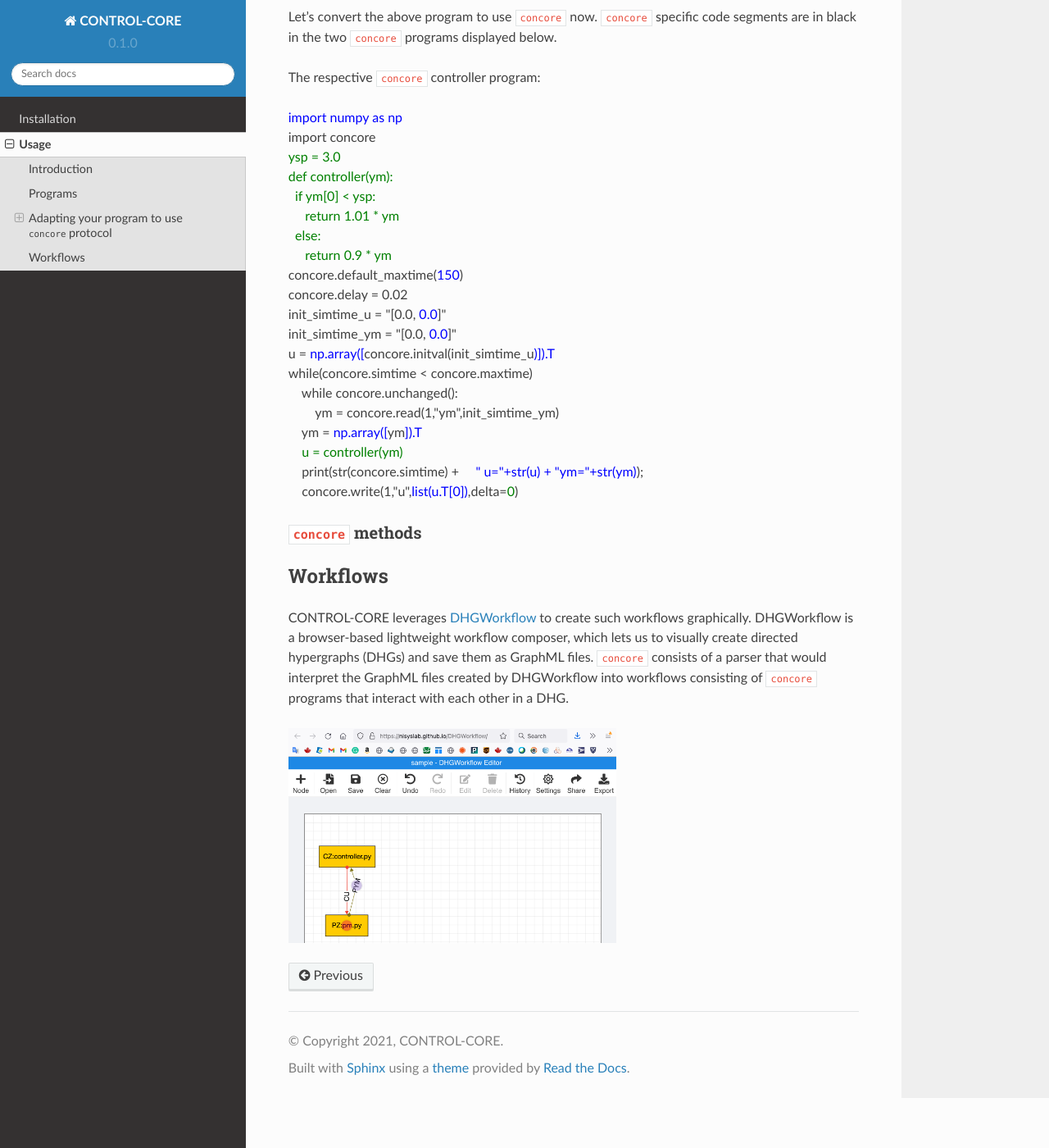
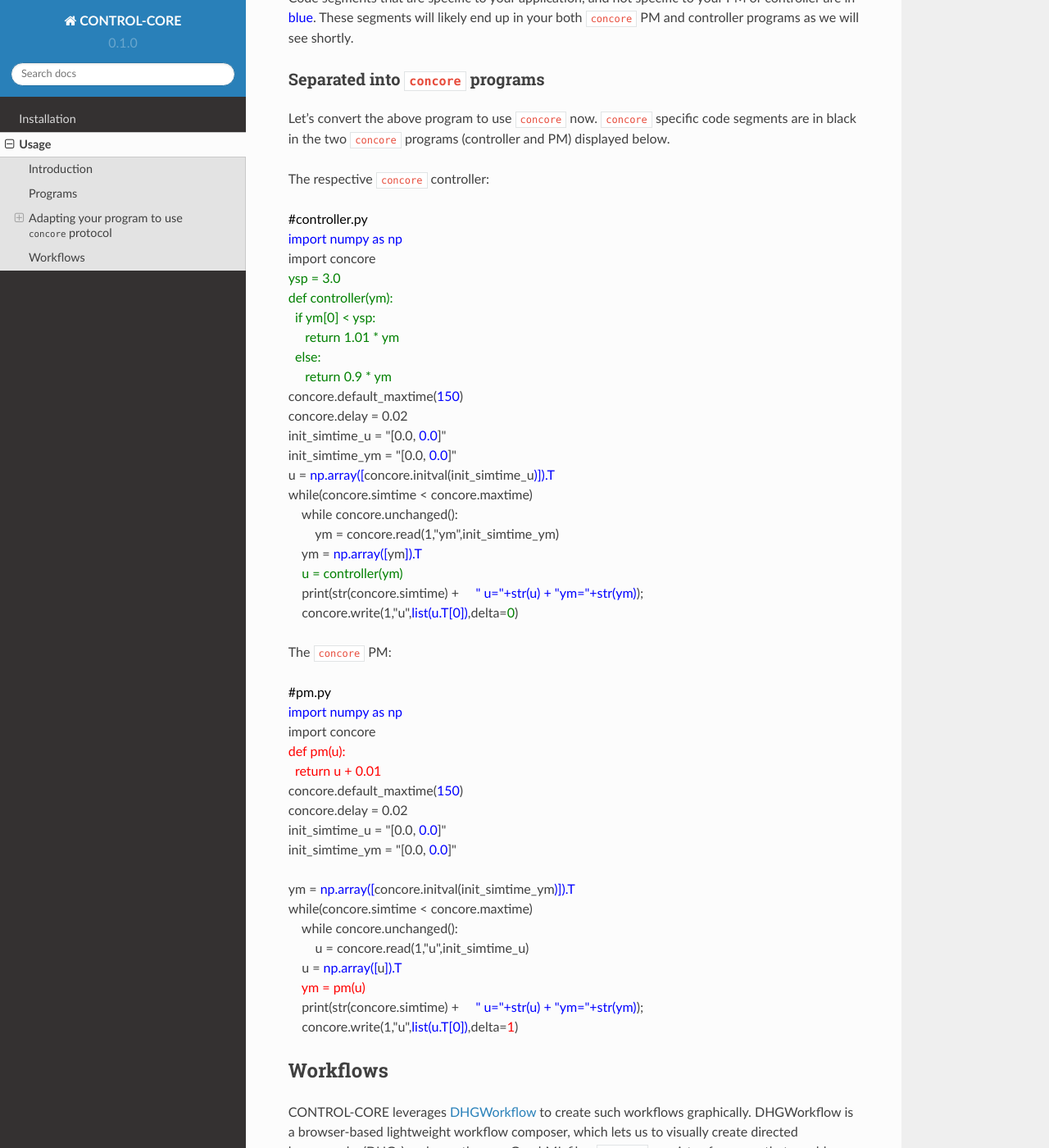
Before and after one commit to ControlCore-Project/documentation, a Sphinx documentation site: the page built from docs/source/usage.rst, in a window 1280 px wide and 1400 px high, scrolled down 1865 px. Shown: the whole window at 82% size. Built offline with Sphinx 7.4.7 and the Read the Docs theme 2.0.0, drawn with Linux system fonts in a browser that asks for light colours; some of the changed text lies outside the part shown.

Commit message:
Update usage.rst

```diff
--- a/docs/source/usage.rst
+++ b/docs/source/usage.rst
@@ -29,7 +29,11 @@ Now, let's look into how to split an existing program to use ``concore`` as spec
 Adapting your program to use ``concore`` protocol
 ------------
 
-First, let's consider the below simple program, that does not adhere to the ``concore`` protocol.
+First, let's consider the below simple program, that does not adhere to the ``concore`` protocol, and appears as a "Combined program" with both PM and controller methods in it.
+
+
+Combined program (non-``concore``)
+########################
 
 .. role:: raw-html(raw)
    :format: html
@@ -60,13 +64,18 @@ Code segments that represent the :raw-html:`<font color="red">PM</font>` methods
 
 Code segments that are specific to your application, and not specific to your PM or controller are in :raw-html:`<font color="blue">blue</font>`. These segments will likely end up in your both ``concore`` PM and controller programs as we will see shortly.
 
-Let's convert the above program to use ``concore`` now. ``concore`` specific code segments are in black in the two ``concore`` programs displayed below.
+
+Separated into ``concore`` programs
+########################
+
+Let's convert the above program to use ``concore`` now. ``concore`` specific code segments are in black in the two ``concore`` programs (controller and PM) displayed below.
 
 
-The respective ``concore`` controller program:
+The respective ``concore`` controller:
 
 .. role:: raw-html(raw)
    :format: html
+:raw-html:`<font color="black">   #controller.py</font><br>`
 :raw-html:`<font color="blue">import numpy as np</font><br>`
 :raw-html:`import concore<br>`
 :raw-html:`<font color="green">ysp = 3.0</font><br>`
@@ -84,10 +93,23 @@ The respective ``concore`` controller program:
 :raw-html:`<font color="green">    u = controller(ym)</font><br>    print(str(concore.simtime) + <font color="blue">    " u="+str(u) + "ym="+str(ym)</font>);<br>    concore.write(1,"u",<font color="blue">list(u.T[0])</font>,delta=<font color="green">0</font>)<br>`
 
 
-``concore`` methods
-########################
+The ``concore`` PM:
 
+.. role:: raw-html(raw)
+   :format: html
+:raw-html:`<font color="black">   #pm.py</font><br>`
+:raw-html:`<font color="blue">import numpy as np</font><br>`
+:raw-html:`import concore<br>`
+:raw-html:`<font color="red">def pm(u):</font><br>`
+:raw-html:`<font color="red">  return u + 0.01</font><br>`
+:raw-html:`concore.default_maxtime(<font color="blue">150</font>)<br>`
+:raw-html:`concore.delay = 0.02<br>`
+:raw-html:`init_simtime_u = "[0.0, <font color="blue">0.0</font>]"<br>`
+:raw-html:`init_simtime_ym = "[0.0, <font color="blue">0.0</font>]"<br>`
 
+:raw-html:`ym = <font color="blue">np.array([</font>concore.initval(init_simtime_ym<font color="blue">)]).T</font><br>`
+:raw-html:`while(concore.simtime < concore.maxtime)<br>    while concore.unchanged():<br>        u = concore.read(1,"u",init_simtime_u)<br>    u = <font color="blue">np.array([</font>u<font color="blue">]).T</font><br>`
+:raw-html:`<font color="red">    ym = pm(u)</font><br>    print(str(concore.simtime) + <font color="blue">    " u="+str(u) + "ym="+str(ym)</font>);<br>    concore.write(1,"u",<font color="blue">list(u.T[0])</font>,delta=<font color="red">1</font>)<br>`
 
 Workflows
 ------------
```
